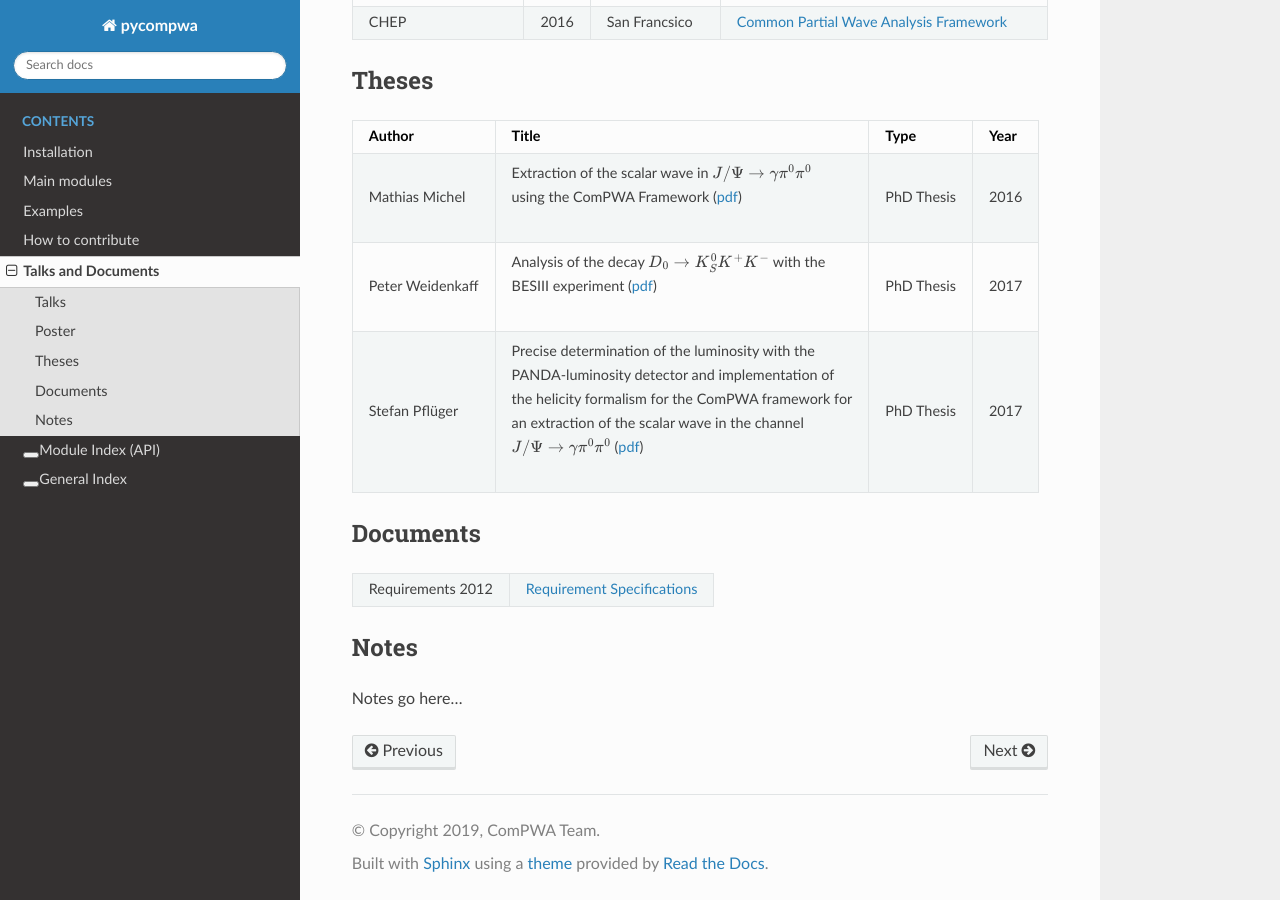
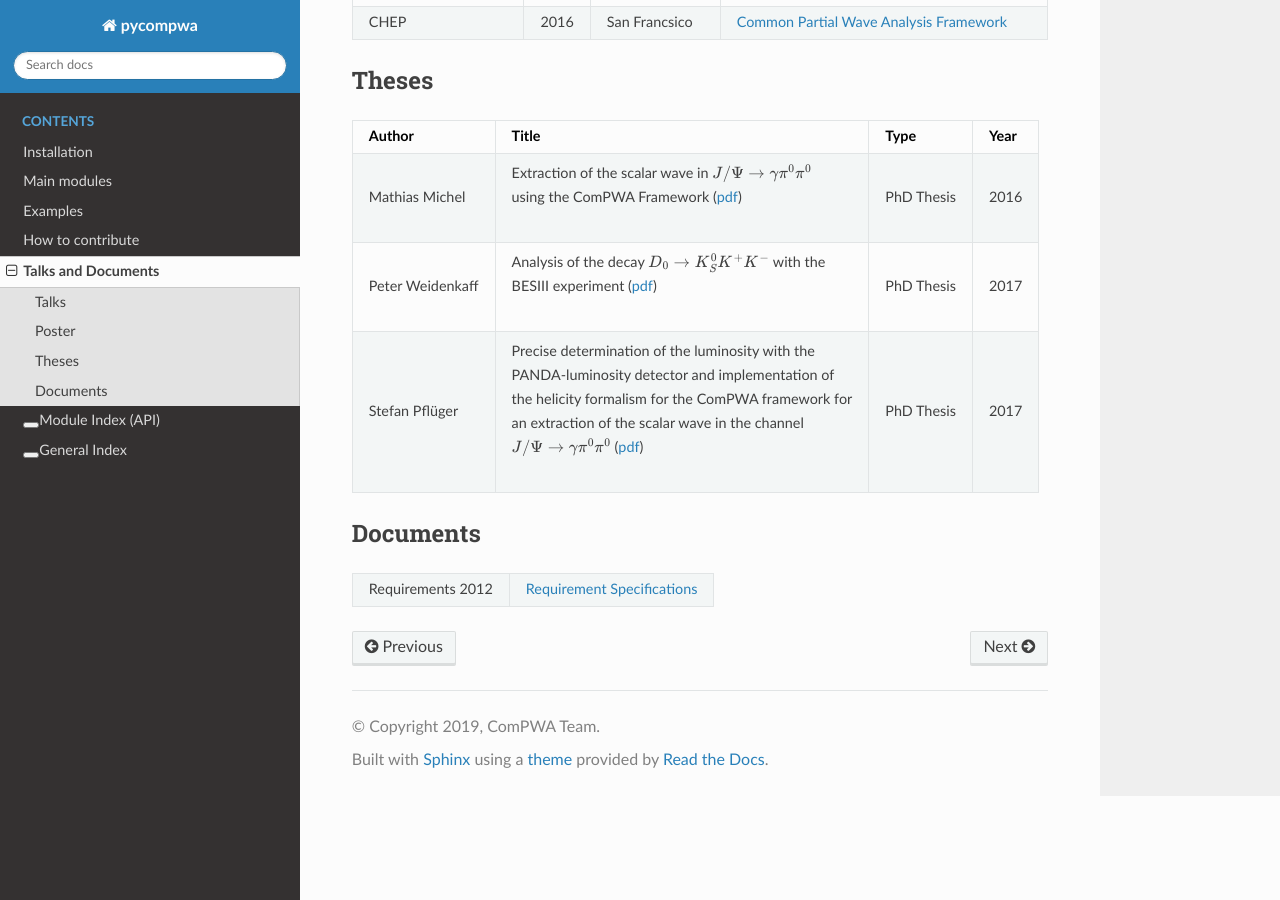
Before and after one commit to ComPWA/pycompwa, a Sphinx documentation site: the page built from doc/source/documents.rst, in a window 1280 px wide and 900 px high, scrolled down 1023 px. Built offline with Sphinx 7.4.7 and the Read the Docs theme 2.0.0, drawn with Linux system fonts in a browser that asks for light colours; pages that are not in the unit, such as notebooks, are missing from menus.

Commit message:
docs: remove notes from document page

```diff
--- a/doc/source/documents.rst
+++ b/doc/source/documents.rst
@@ -82,7 +82,3 @@ Documents
 ================= ===========================
 Requirements 2012 `Requirement Specifications <https://github.com/ComPWA/ComPWA/wiki/pwa_requirements.pdf>`_
 ================= ===========================
-
-Notes
------
-Notes go here...
```
